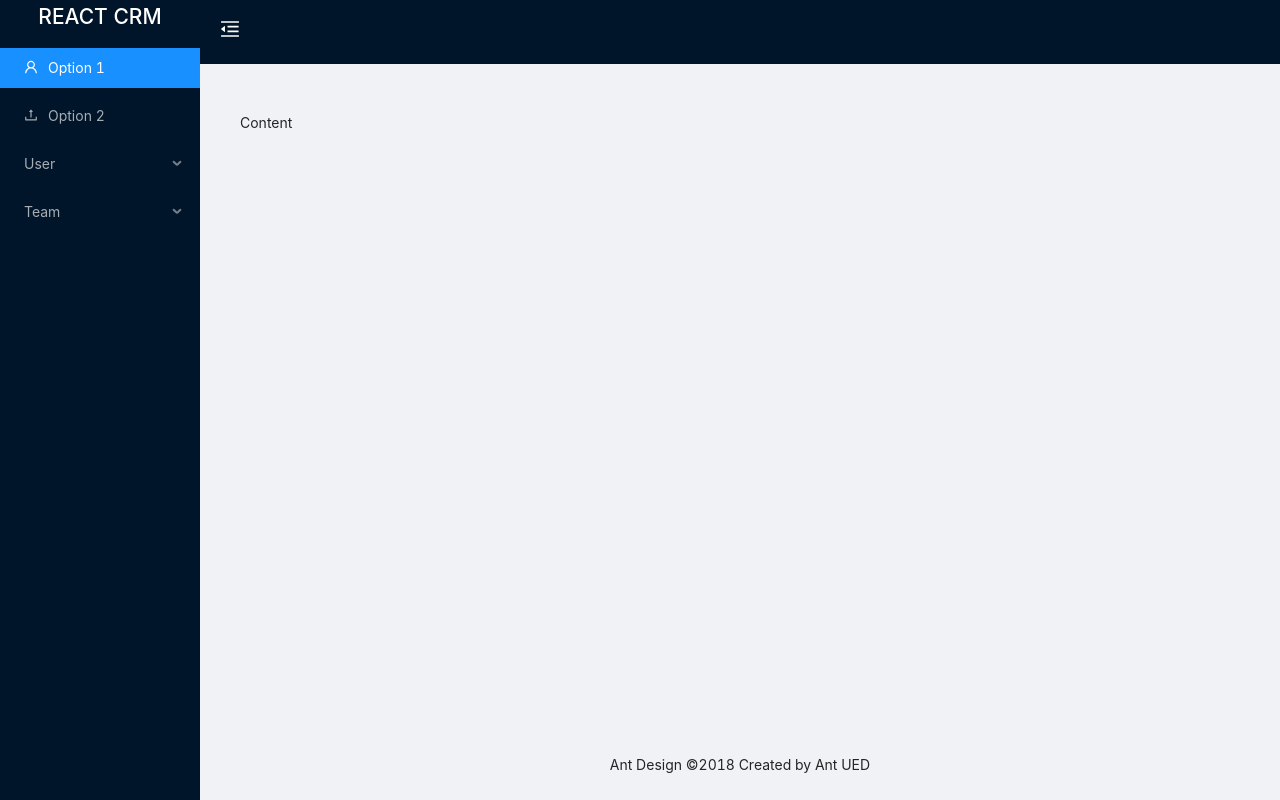
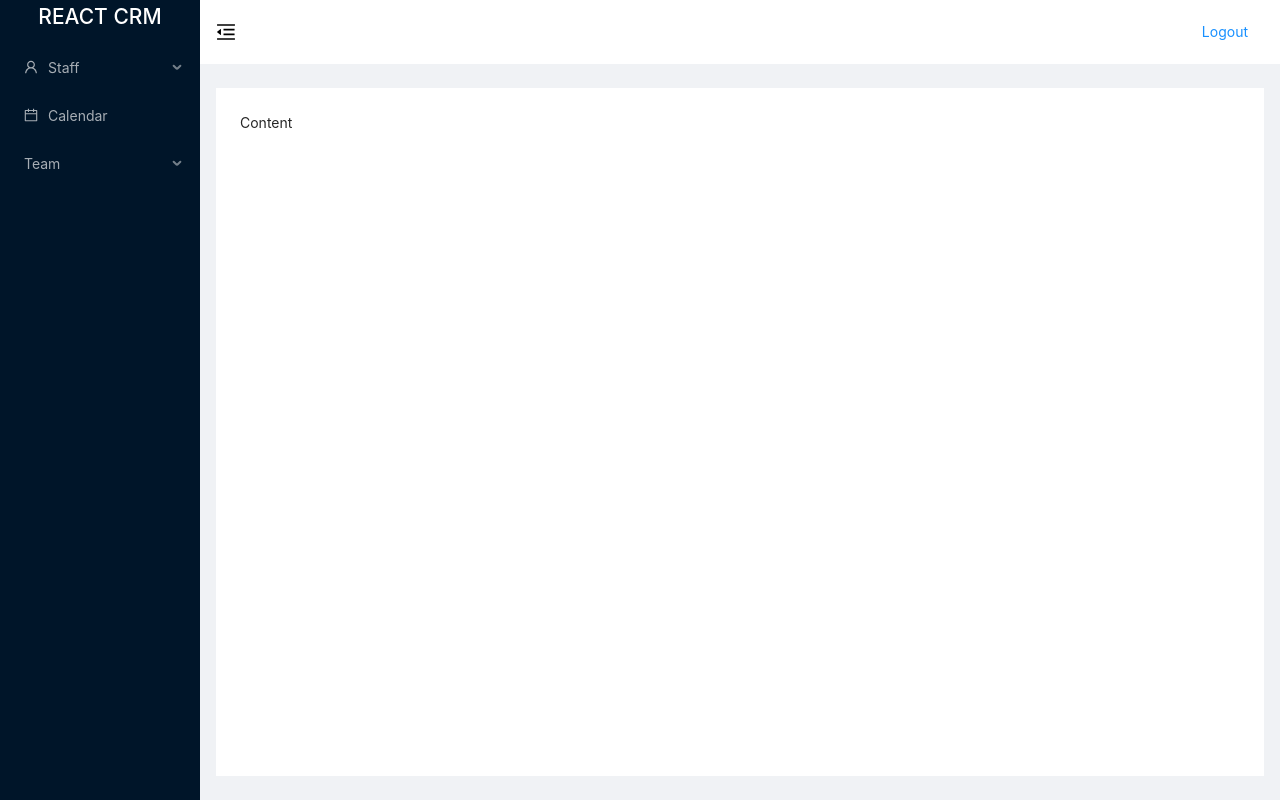
Before and after one commit to undind/crm-react, a React (Create React App) app: page /home in a window 1280 px wide. Built offline with nearby package versions, Linux system fonts and the light colour scheme.

Commit message:
Added some styles

```diff
--- a/src/components/Sidebar/_sidebar.scss
+++ b/src/components/Sidebar/_sidebar.scss
@@ -1,7 +1,7 @@
 .trigger {
-  margin-left: 20px;
+  margin-left: 16px;
   & svg {
-    fill: #fff;
+    fill: #000;
     width: 20px;
     height: 20px;
   }
@@ -13,3 +13,19 @@
     color: #fff;
   }
 }
+
+.site-layout .site-layout-background {
+  background: #fff;
+}
+
+.sidebar {
+  &__header {
+    display: flex;
+    align-items: center;
+    justify-content: space-between;
+  }
+
+  &__logout {
+    margin-right: 16px;
+  }
+}
--- a/src/components/Sidebar/index.tsx
+++ b/src/components/Sidebar/index.tsx
@@ -1,15 +1,14 @@
-import './_sidebar.scss';
+import "./_sidebar.scss";
 import React, { useState } from "react";
-import { Layout, Menu } from "antd";
+import { Layout, Menu, Button } from "antd";
 import {
   MenuUnfoldOutlined,
   MenuFoldOutlined,
   UserOutlined,
-  VideoCameraOutlined,
-  UploadOutlined
+  CalendarOutlined
 } from "@ant-design/icons";
 
-const { Header, Content, Footer, Sider } = Layout;
+const { Header, Content, Sider } = Layout;
 const { SubMenu } = Menu;
 
 const Home = () => {
@@ -20,23 +19,16 @@ const Home = () => {
   return (
     <Layout style={{ minHeight: "100vh" }}>
       <Sider trigger={null} collapsible collapsed={collapsed}>
-        <div className="logo" >
+        <div className="logo">
           <h2>REACT CRM</h2>
         </div>
         <Menu theme="dark" defaultSelectedKeys={["1"]} mode="inline">
-          <Menu.Item key="1">
-            <UserOutlined />
-            <span>Option 1</span>
-          </Menu.Item>
-          <Menu.Item key="2">
-            <UploadOutlined />
-            <span>Option 2</span>
-          </Menu.Item>
           <SubMenu
             key="sub1"
             title={
               <span>
-                <span>User</span>
+                <UserOutlined />
+                <span>Staff</span>
               </span>
             }
           >
@@ -44,6 +36,10 @@ const Home = () => {
             <Menu.Item key="4">Bill</Menu.Item>
             <Menu.Item key="5">Alex</Menu.Item>
           </SubMenu>
+          <Menu.Item key="2">
+            <CalendarOutlined />
+            <span>Calendar</span>
+          </Menu.Item>
           <SubMenu
             key="sub2"
             title={
@@ -59,23 +55,23 @@ const Home = () => {
         </Menu>
       </Sider>
       <Layout className="site-layout">
-        <Header className="site-layout-background" style={{ padding: 0 }}>
+        <Header className="site-layout-background sidebar__header" style={{ padding: 0 }}>
           {React.createElement(collapsed ? MenuUnfoldOutlined : MenuFoldOutlined, {
             className: "trigger",
             onClick: toggle
           })}
+          <Button type="link" className='sidebar__logout'>Logout</Button>
         </Header>
         <Content
           className="site-layout-background"
           style={{
-              margin: '24px 16px',
+            margin: "24px 16px",
             padding: 24,
-              minHeight: 280,
+            minHeight: 280
           }}
         >
           Content
         </Content>
-        <Footer style={{ textAlign: "center" }}>Ant Design ©2018 Created by Ant UED</Footer>
       </Layout>
     </Layout>
   );
```
Lines whose indentation alone changed are shown as unchanged.
